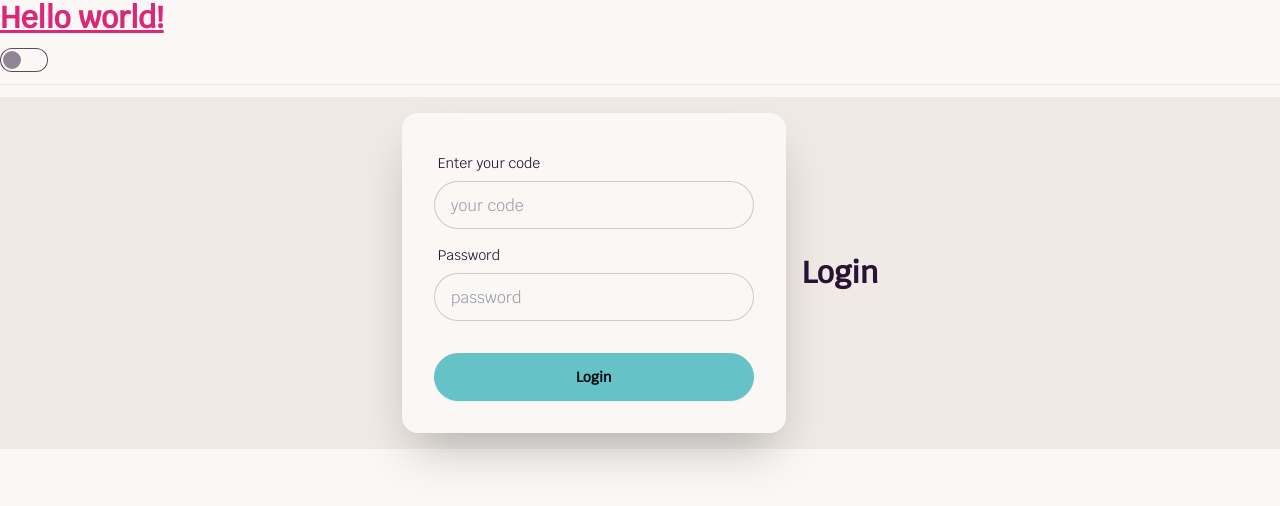
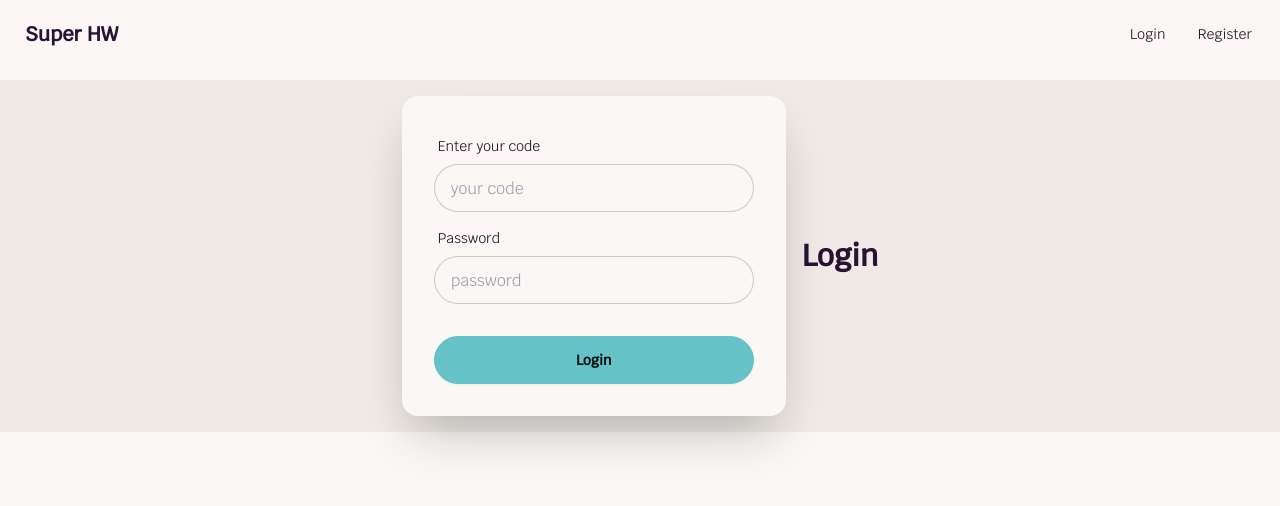
Before and after one commit to tratchapong/cc16_front_lab, a React (Vite) app: page / in a window 1280 px wide. Shown: the top 506 px of the page. Built offline with nearby package versions, Linux system fonts and the light colour scheme.

Commit message:
conditional router + nav

```diff
--- a/package.json
+++ b/package.json
@@ -12,7 +12,8 @@
   "dependencies": {
     "axios": "^1.6.7",
     "react": "^18.2.0",
-    "react-dom": "^18.2.0"
+    "react-dom": "^18.2.0",
+    "react-router-dom": "^6.21.3"
   },
   "devDependencies": {
     "@types/react": "^18.2.43",
--- a/src/App.jsx
+++ b/src/App.jsx
@@ -2,6 +2,7 @@ import { useState } from "react"
 import RegisterForm from "./layouts/RegisterForm"
 import LoginForm from "./layouts/LoginForm"
 import useAuth from "./hooks/useAuth"
+import AppRouter from "./routes/AppRouter"
 
 
 function App() {
@@ -10,13 +11,7 @@ function App() {
 
   return (
     <div className="min-h-screen flex flex-col gap-3" data-theme={dark ? 'dark': 'cupcake'}>
-      <h1 className="text-3xl font-bold underline text-pink-600">
-        Hello world!
-      </h1>
-      <input type="checkbox" className="toggle" checked={dark} onChange={e=>{setDark(e.target.checked)}} />
-      <hr />
-      {/* <RegisterForm /> */}
-      <LoginForm />
+      <AppRouter />
     </div>
   )
 }
--- a/src/contexts/AuthContext.jsx
+++ b/src/contexts/AuthContext.jsx
@@ -4,7 +4,7 @@ import {useState, createContext, useEffect} from 'react'
 const AuthContext = createContext()
 
 function AuthContextProvider(props) {
-  const [user, setUser] = useState({ id: 1})
+  const [user, setUser] = useState(null)
 
   useEffect( ()=>{
     const run = async () => {
--- /dev/null
+++ b/src/layouts/Header.jsx
@@ -0,0 +1,52 @@
+import {useState, useEffect} from 'react'
+import useAuth from '../hooks/useAuth'
+import { Link } from 'react-router-dom'
+
+const guestNav = [
+    { to : '/', text: 'Login'},
+    { to : '/register', text: 'Register'},
+]
+
+const teacherNav = [
+    { to : '/', text: 'Home(T)'},
+    { to : '/new', text: 'New Homework'},
+]
+const studentNav = [
+    { to : '/', text: 'Home(S)'},
+    { to : '/profile', text: 'Profile'},
+]
+
+export default function Header() {
+    const {user} = useAuth()
+    // const [finalNav, setFinalNav] = useState([])
+
+    // useEffect( ()=>{
+    //   setFinalNav( !user?.role
+    //     ? guestNav
+    //     : user?.role === 'teacher'
+    //       ? teacherNav : studentNav
+    //   )
+    // }, [user?.role] )
+
+    const finalNav = !user?.role
+    ? guestNav
+    : user.role==='teacher' ? teacherNav : studentNav
+
+    return (
+        <div className="navbar bg-base-100">
+            <div className="flex-1">
+                <a className="btn btn-ghost text-xl">Super HW</a>
+            </div>
+            <div className="flex-none">
+                <ul className="menu menu-horizontal px-1">
+                  { finalNav.map( el => (
+                    <li key={el.to}>
+                      <Link to={el.to}>{el.text}</Link>
+                    </li>
+                  ))}
+
+                </ul>
+            </div>
+        </div>
+    )
+}
--- /dev/null
+++ b/src/routes/AppRouter.jsx
@@ -0,0 +1,62 @@
+import React from 'react'
+import {RouterProvider, createBrowserRouter, Outlet, Navigate} from 'react-router-dom'
+import LoginForm from '../layouts/LoginForm'
+import RegisterForm from '../layouts/RegisterForm'
+import Header from '../layouts/Header'
+import useAuth from '../hooks/useAuth'
+
+const routerGuest = createBrowserRouter([
+    {
+        path : '/',
+        element : <>
+            <Header />
+            <Outlet />
+            </>,
+        errorElement: <Navigate to='/' />,
+        children : [
+            { index: true, element: <LoginForm /> },
+            // { path: '/login', element: <LoginForm /> },
+            { path: '/register', element: <RegisterForm /> },
+        ]
+    }
+])
+
+const routerTeacher = createBrowserRouter([
+    {
+        path : '/',
+        element : <>
+            <Header />
+            <Outlet />
+        </>,
+        errorElement: <Navigate to='/' />,
+        children: [
+            { index: true, element: <p>TeacherHome</p> },
+            { path: '/new', element: <p>NewHomework</p> },
+        ]
+    }
+])
+const routerStudent = createBrowserRouter([
+    {
+        path : '/',
+        element : <>
+            <Header />
+            <Outlet />
+        </>,
+        errorElement: <Navigate to='/' />,
+        children: [
+            { index: true, element: <p>StudentHome</p> },
+            { path: '/profile', element: <p>Show Profile</p> },
+        ]
+    }
+])
+
+
+export default function AppRouter() {
+  const {user} = useAuth()
+  const finalRouter = !user?.role
+    ? routerGuest
+    : user.role==='teacher' ? routerTeacher : routerStudent
+  return (
+    <RouterProvider router={finalRouter}/>
+  )
+}
```
Also changed, not shown: 1 other file (tests, documents, lock files or other folders).
